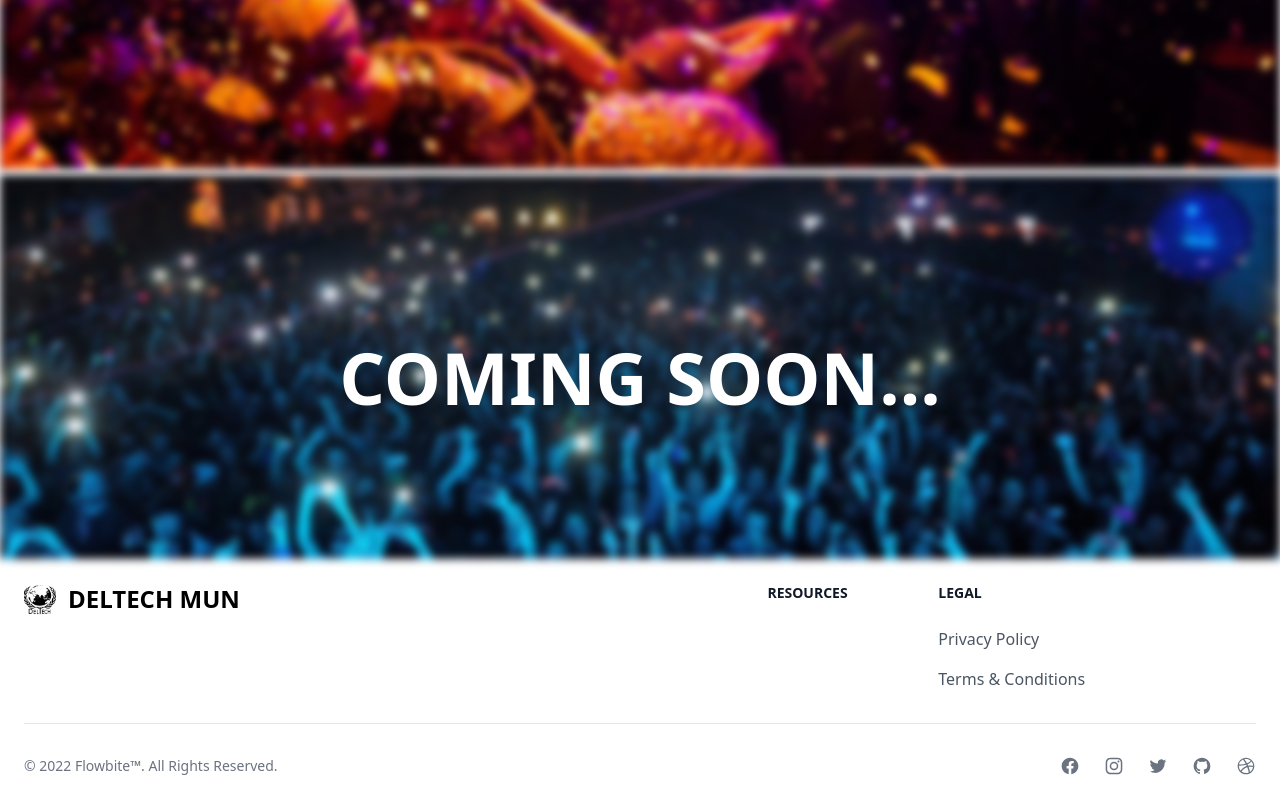
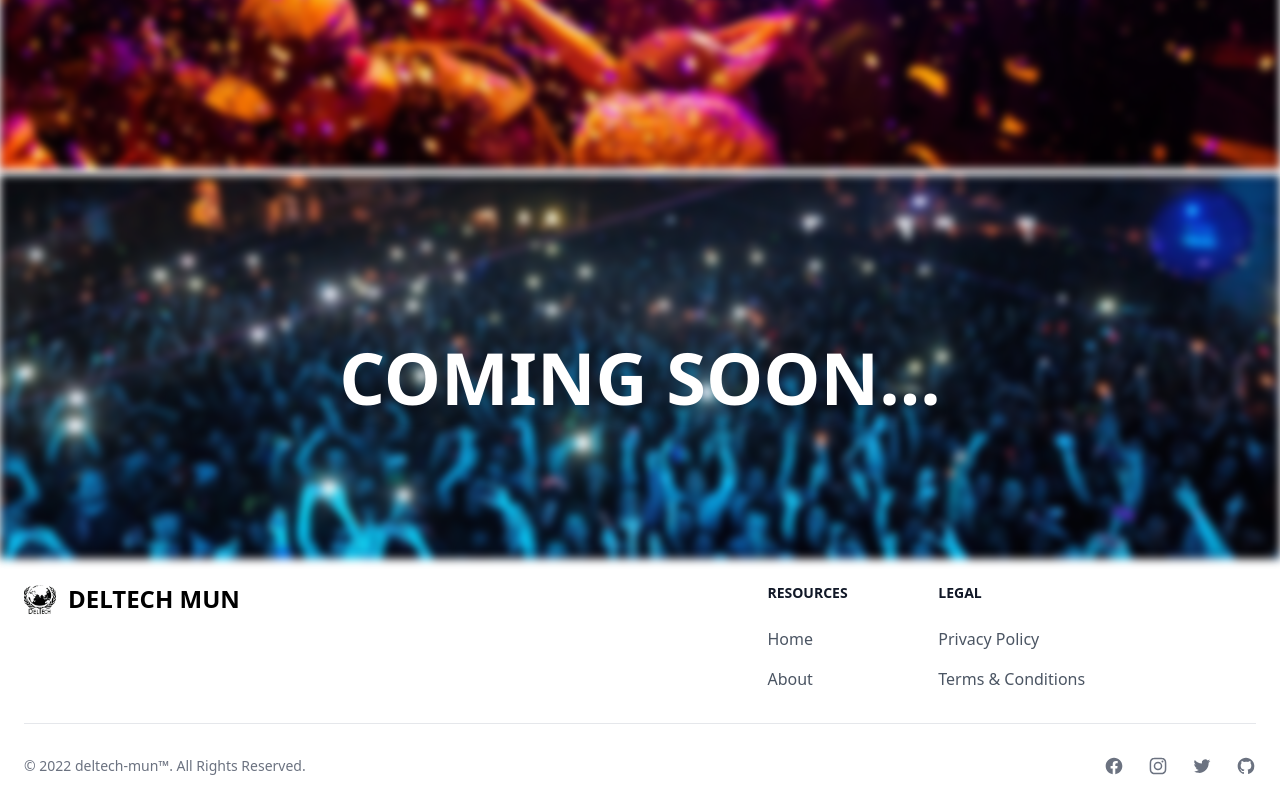
Before and after one commit to VarunDTU/deltech-website, a React (Create React App) app: page / in a window 1280 px wide. Shown: the part 2243-3043 px from the top of the page. Built offline with nearby package versions, Linux system fonts and the light colour scheme.

Commit message:
footer and title changes

```diff
--- a/public/index.html
+++ b/public/index.html
@@ -7,7 +7,7 @@
     <meta name="theme-color" content="#000000" />
     <meta
       name="description"
-      content="Web site created using create-react-app"
+      content="Deltech mun website"
     />
     <link rel="apple-touch-icon" href="%PUBLIC_URL%/logo192.png" />
     <!--
@@ -24,7 +24,7 @@
       work correctly both with client-side routing and a non-root public URL.
       Learn how to configure a non-root public URL by running `npm run build`.
     -->
-    <title>React App</title>
+    <title>DELTECH MUN</title>
   </head>
   <body>
     <noscript>You need to enable JavaScript to run this app.</noscript>
--- a/src/footer.js
+++ b/src/footer.js
@@ -18,10 +18,10 @@ const Footer = () => {
                 <h2 class="mb-6 text-sm font-semibold text-gray-900 uppercase dark:text-white">Resources</h2>
                 <ul class="text-gray-600 dark:text-gray-400">
                     <li class="mb-4">
-                        <a href="" class="hover:underline"></a>
+                        <a href="#" class="hover:underline">Home</a>
                     </li>
                     <li>
-                        <a href="" class="hover:underline"></a>
+                        <a href="#" class="hover:underline">About</a>
                     </li>
                 </ul>
             </div>
@@ -41,7 +41,7 @@ const Footer = () => {
     </div>
     <hr class="my-6 border-gray-200 sm:mx-auto dark:border-gray-700 lg:my-8"/>
     <div class="sm:flex sm:items-center sm:justify-between">
-        <span class="text-sm text-gray-500 sm:text-center dark:text-gray-400">© 2022 <a href="" class="hover:underline">Flowbite™</a>. All Rights Reserved.
+        <span class="text-sm text-gray-500 sm:text-center dark:text-gray-400">© 2022 <a href="" class="hover:underline">deltech-mun™</a>. All Rights Reserved.
         </span>
         <div class="flex mt-4 space-x-6 sm:justify-center sm:mt-0">
             <a href="#" class="text-gray-500 hover:text-gray-900 dark:hover:text-white">
@@ -60,10 +60,7 @@ const Footer = () => {
                 <svg class="w-5 h-5" fill="currentColor" viewBox="0 0 24 24" aria-hidden="true"><path fill-rule="evenodd" d="M12 2C6.477 2 2 6.484 2 12.017c0 4.425 2.865 8.18 6.839 9.504.5.092.682-.217.682-.483 0-.237-.008-.868-.013-1.703-2.782.605-3.369-1.343-3.369-1.343-.454-1.158-1.11-1.466-1.11-1.466-.908-.62.069-.608.069-.608 1.003.07 1.531 1.032 1.531 1.032.892 1.53 2.341 1.088 2.91.832.092-.647.35-1.088.636-1.338-2.22-.253-4.555-1.113-4.555-4.951 0-1.093.39-1.988 1.029-2.688-.103-.253-.446-1.272.098-2.65 0 0 .84-.27 2.75 1.026A9.564 9.564 0 0112 6.844c.85.004 1.705.115 2.504.337 1.909-1.296 2.747-1.027 2.747-1.027.546 1.379.202 2.398.1 2.651.64.7 1.028 1.595 1.028 2.688 0 3.848-2.339 4.695-4.566 4.943.359.309.678.92.678 1.855 0 1.338-.012 2.419-.012 2.747 0 .268.18.58.688.482A10.019 10.019 0 0022 12.017C22 6.484 17.522 2 12 2z" clip-rule="evenodd"></path></svg>
                 <span class="sr-only">GitHub account</span>
             </a>
-            <a href="#" class="text-gray-500 hover:text-gray-900 dark:hover:text-white">
-                <svg class="w-5 h-5" fill="currentColor" viewBox="0 0 24 24" aria-hidden="true"><path fill-rule="evenodd" d="M12 2C6.48 2 2 6.48 2 12s4.48 10 10 10c5.51 0 10-4.48 10-10S17.51 2 12 2zm6.605 4.61a8.502 8.502 0 011.93 5.314c-.281-.054-3.101-.629-5.943-.271-.065-.141-.12-.293-.184-.445a25.416 25.416 0 00-.564-1.236c3.145-1.28 4.577-3.124 4.761-3.362zM12 3.475c2.17 0 4.154.813 5.662 2.148-.152.216-1.443 1.941-4.48 3.08-1.399-2.57-2.95-4.675-3.189-5A8.687 8.687 0 0112 3.475zm-3.633.803a53.896 53.896 0 013.167 4.935c-3.992 1.063-7.517 1.04-7.896 1.04a8.581 8.581 0 014.729-5.975zM3.453 12.01v-.26c.37.01 4.512.065 8.775-1.215.25.477.477.965.694 1.453-.109.033-.228.065-.336.098-4.404 1.42-6.747 5.303-6.942 5.629a8.522 8.522 0 01-2.19-5.705zM12 20.547a8.482 8.482 0 01-5.239-1.8c.152-.315 1.888-3.656 6.703-5.337.022-.01.033-.01.054-.022a35.318 35.318 0 011.823 6.475 8.4 8.4 0 01-3.341.684zm4.761-1.465c-.086-.52-.542-3.015-1.659-6.084 2.679-.423 5.022.271 5.314.369a8.468 8.468 0 01-3.655 5.715z" clip-rule="evenodd"></path></svg>
-                <span class="sr-only">Dribbbel account</span>
-            </a>
+
         </div>
     </div>
 </footer>
```
